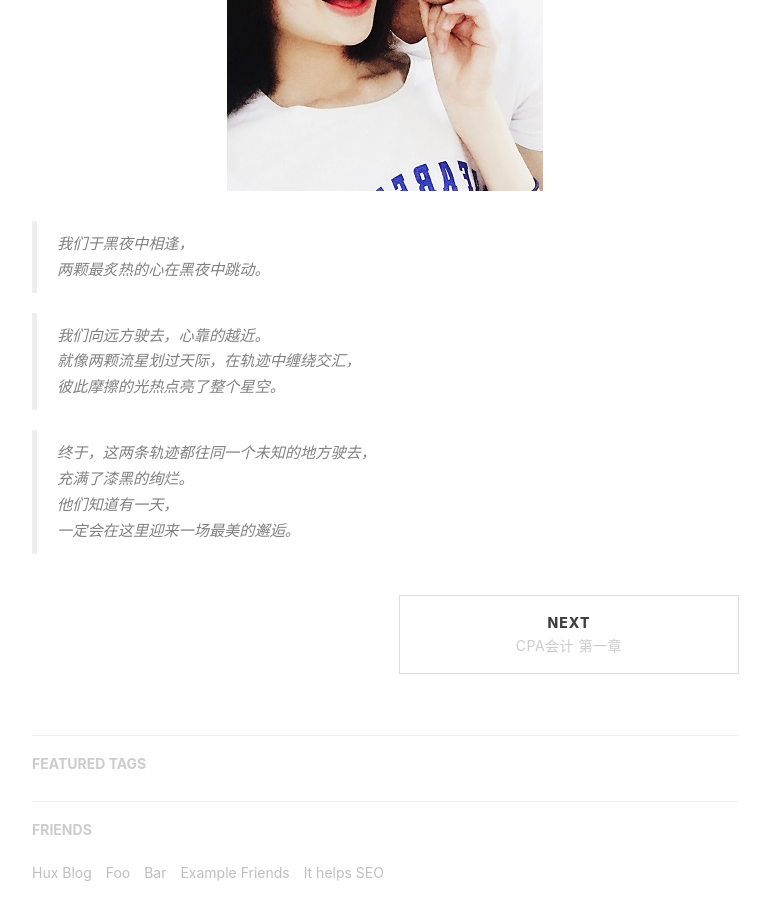
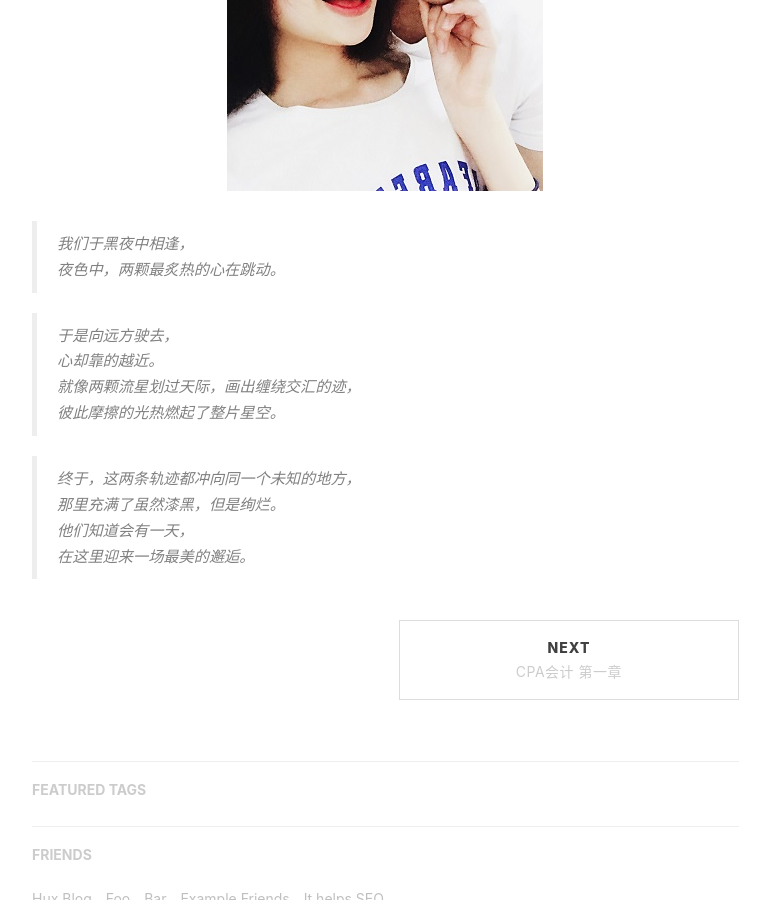
Before and after one commit to Konfuse/konfuse.github.io, a Jekyll site: the page built from _posts/2018-12-10-The-First-Time-I-Met-You.md, in a window 1280 px wide and 900 px high, scrolled down 906 px. Shown: the whole window, without its empty margins (233-1003 px from the left). Built offline with Jekyll 4.4.1, drawn with Linux system fonts in a browser that asks for light colours; nearby versions of some CDN libraries; our own code applies the rules of GitHub Pages for plain Markdown files; comment, search, counter and statistics services are not loaded.

Commit message:
write TFTIMY

```diff
--- a/_posts/2018-12-10-The-First-Time-I-Met-You.md
+++ b/_posts/2018-12-10-The-First-Time-I-Met-You.md
@@ -12,22 +12,24 @@
 
 > 我们于黑夜中相逢，
 >
-> 两颗最炙热的心在黑夜中跳动。
+> 夜色中，两颗最炙热的心在跳动。
 
 
 
-> 我们向远方驶去，心靠的越近。
+> 于是向远方驶去，
 >
-> 就像两颗流星划过天际，在轨迹中缠绕交汇，
+> 心却靠的越近。
 >
-> 彼此摩擦的光热点亮了整个星空。
+> 就像两颗流星划过天际，画出缠绕交汇的迹，
+>
+> 彼此摩擦的光热燃起了整片星空。
 
 
 
-> 终于，这两条轨迹都往同一个未知的地方驶去，
+> 终于，这两条轨迹都冲向同一个未知的地方，
 >
-> 充满了漆黑的绚烂。
+> 那里充满了虽然漆黑，但是绚烂。
 >
-> 他们知道有一天，
+> 他们知道会有一天，
 >
-> 一定会在这里迎来一场最美的邂逅。
+> 在这里迎来一场最美的邂逅。
```
